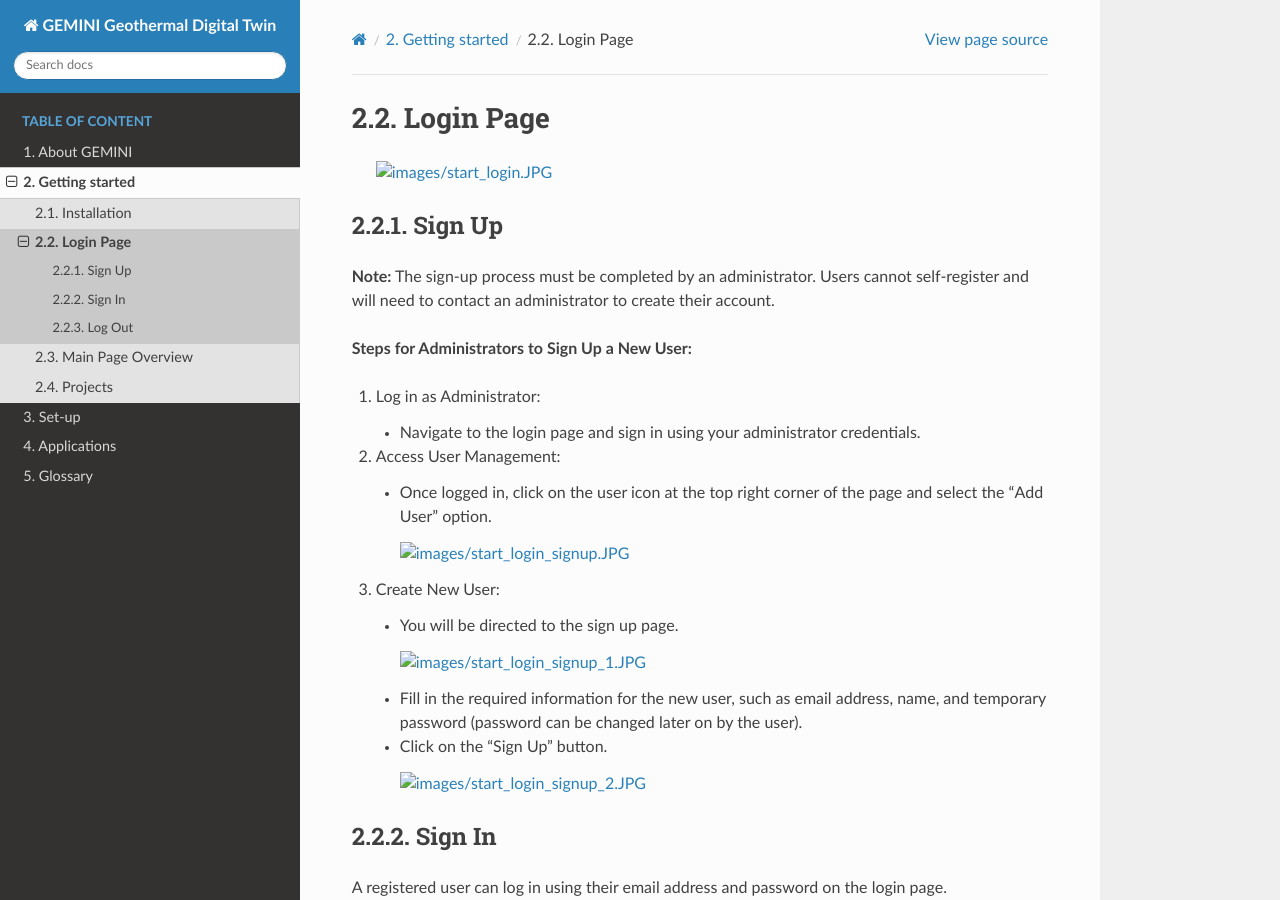
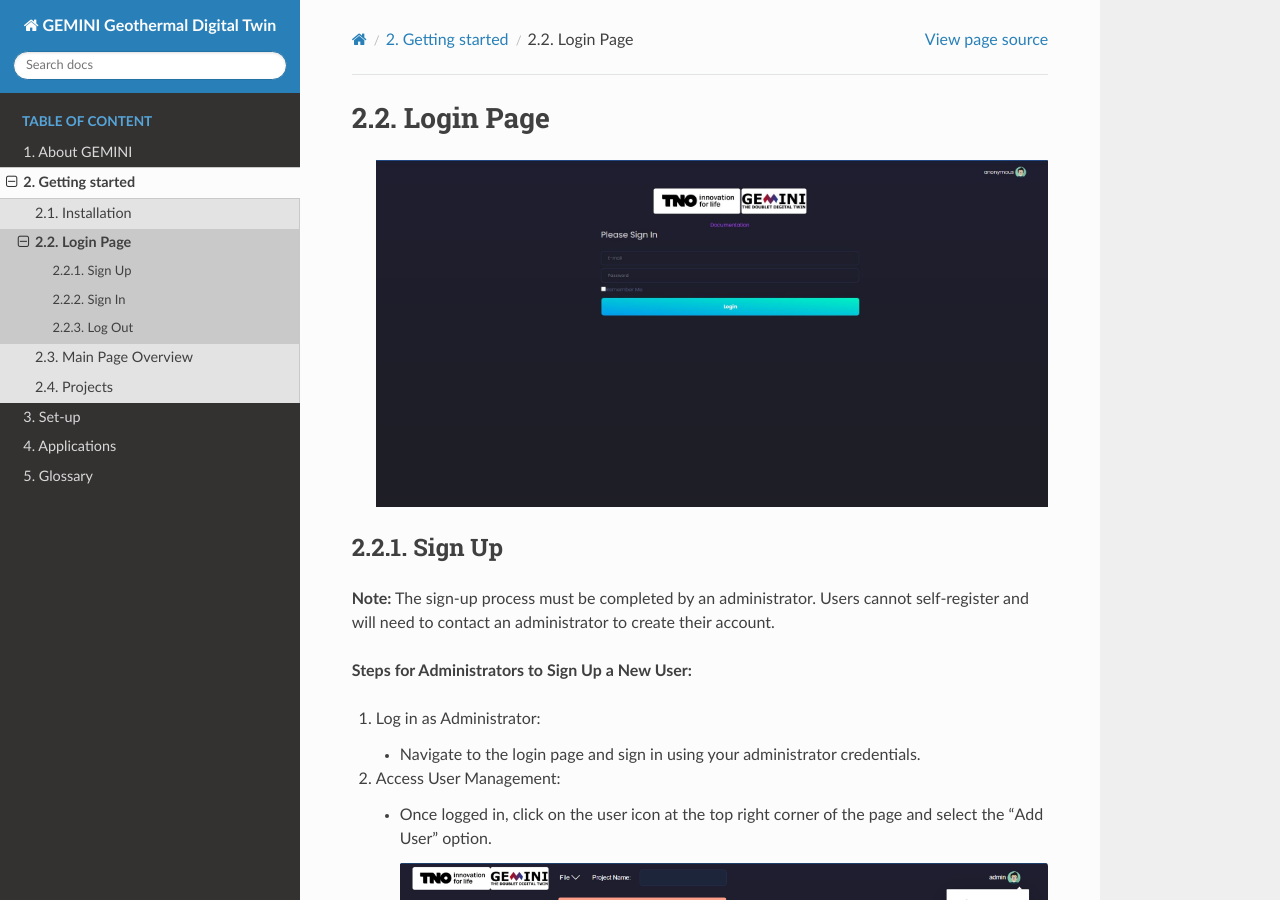
Before and after one commit to GEMINI-Digital-Twin/gemini-documentation, a Sphinx documentation site: the page built from source/start_login.rst, in a window 1280 px wide and 900 px high. Built offline with Sphinx 7.4.7 and the Read the Docs theme 2.0.0, drawn with Linux system fonts in a browser that asks for light colours.

Commit message:
update case-sensitive

```diff
--- a/source/start_login.rst
+++ b/source/start_login.rst
@@ -1,6 +1,6 @@
 Login Page
 ================================
-    .. image:: images/start_login.JPG
+    .. image:: images/Start_login.JPG
         :width: 100%
 
 Sign Up
@@ -18,21 +18,21 @@
 
    - Once logged in, click on the user icon at the top right corner of the page and select the "Add User" option.
 
-    .. image:: images/start_login_signup.JPG
+    .. image:: images/Start_login_signup.JPG
         :width: 100%
 
 3. Create New User:
 
    - You will be directed to the sign up page.
 
-    .. image:: images/start_login_signup_1.JPG
+    .. image:: images/Start_login_signup_1.JPG
         :width: 100%
 
    - Fill in the required information for the new user, such as email address, name, and temporary password (password can be changed later on by the user).
 
    - Click on the "Sign Up" button.
 
-    .. image:: images/start_login_signup_2.JPG
+    .. image:: images/Start_login_signup_2.JPG
         :width: 100%
 
 
```
